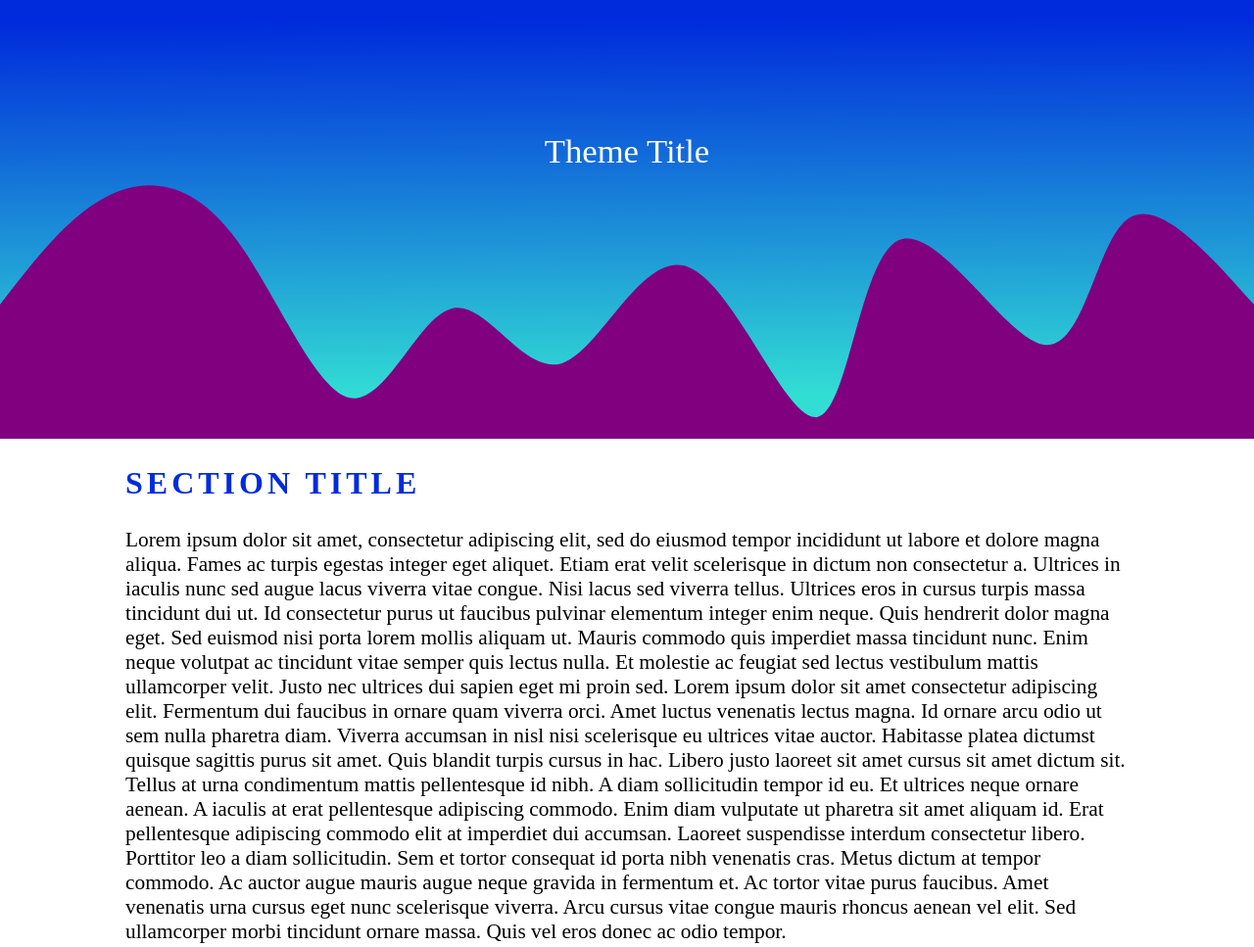
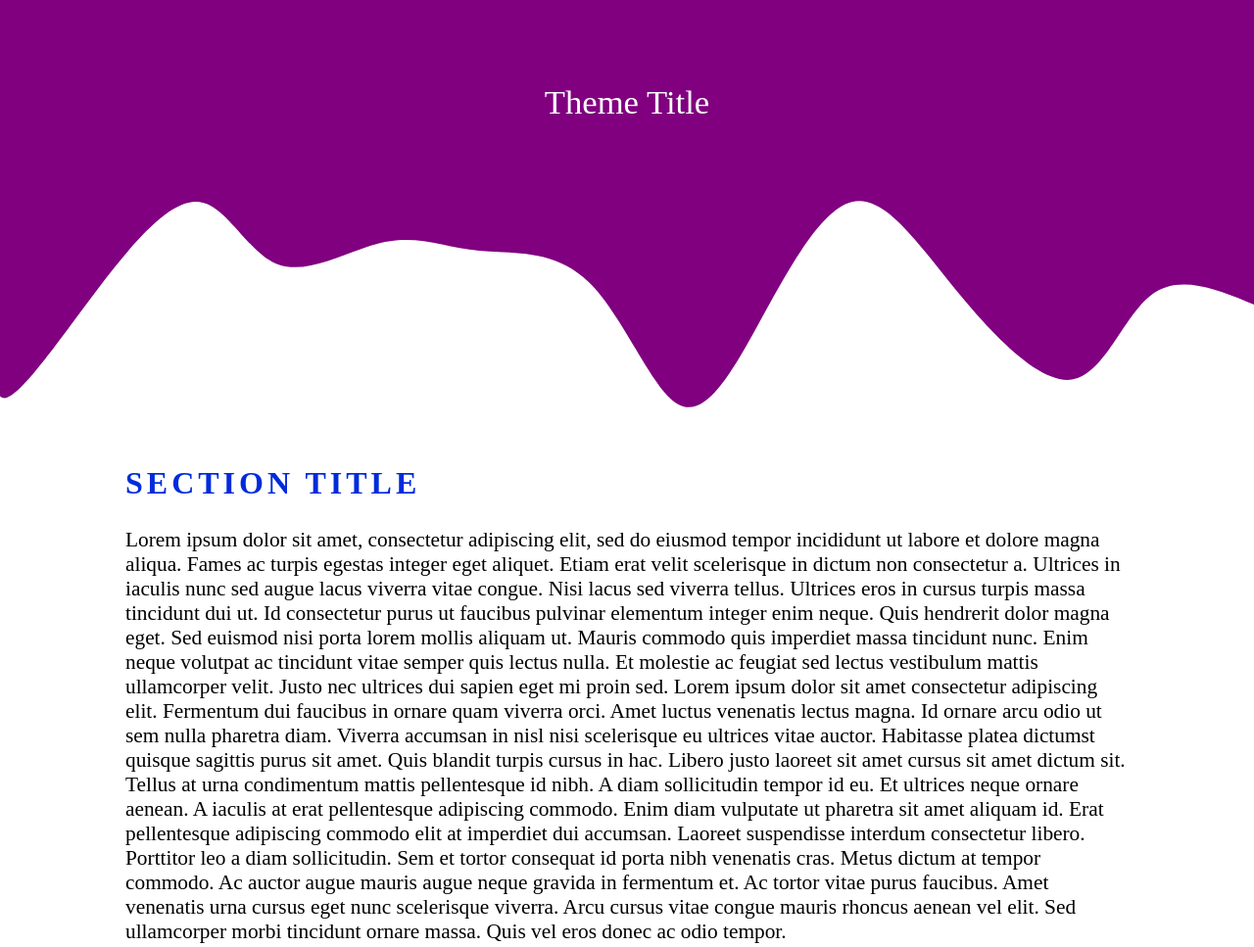
Before and after one commit to cgespi/mobile-friendly-practice, a plain HTML site: page index.html in a window 1280 px wide. Shown: the top 967 px of the page at 98% size. Drawn offline with Linux system fonts and the light colour scheme.

Commit message:
Changed svg>path gradient to fill for media queries

```diff
--- a/css/media-queries.css
+++ b/css/media-queries.css
@@ -1,17 +1,17 @@
 @media (max-width: 480px) {
-    header {
-        background-color: pink;
+    path {
+        fill: pink;
     }
 }
 
 @media (min-width: 481px) {
-    header {
-        background-color: green;
+    path {
+        fill: green;
     }
 }
 
-@media (min-width: 769px) {
-    header {
-        background-color: purple;
+@media (min-width: 1024px) {
+    path {
+        fill: purple;
     }
 }
--- a/css/styles.css
+++ b/css/styles.css
@@ -15,7 +15,7 @@
     position: absolute;
     width: 100%;
     text-align: center;
-    top: 100px;
+    top: 50px;
     font-size: 26pt;
     color: white;
 }
--- a/index.html
+++ b/index.html
@@ -13,13 +13,7 @@
         Theme Title
     </p>
     <svg width="100%" height="100%" id="svg" viewBox="0 0 1440 500" xmlns="http://www.w3.org/2000/svg" class="transition duration-300 ease-in-out delay-150">
-        <defs>
-            <linearGradient id="gradient" x1="51%" y1="100%" x2="49%" y2="0%">
-                <stop offset="5%" stop-color="#002bdcff"></stop>
-                <stop offset="95%" stop-color="#32ded4ff"></stop>
-            </linearGradient>
-        </defs>
-        <path d="M 0,700 C 0,700 0,350 0,350 C 56.04929177165988,412.9385765309827 112.09858354331976,475.8771530619653 147,447 C 181.90141645668024,418.1228469380347 195.6549575983808,297.4299642831213 241,304 C 286.3450424016192,310.5700357168787 363.2815860631571,444.40298980554934 408,424 C 452.7184139368429,403.59701019445066 465.21869814899094,228.95807649468142 501,221 C 536.7813018510091,213.04192350531858 595.8436213408792,371.76470421572503 649,393 C 702.1563786591208,414.23529578427497 749.406816487492,297.98310664241865 794,283 C 838.593183512508,268.01689335758135 880.5291127091526,354.30286921460055 920,346 C 959.4708872908474,337.69713078539945 996.4767326758972,234.80541649917924 1038,243 C 1079.5232673241028,251.19458350082076 1125.5639565872584,370.47546478868253 1174,432 C 1222.4360434127416,493.52453521131747 1273.2674409750691,497.2927243460907 1318,474 C 1362.7325590249309,450.7072756539093 1401.3662795124656,400.35363782695464 1440,350 C 1440,350 1440,700 1440,700 Z" stroke="none" stroke-width="0" fill="url(#gradient)" class="transition-all duration-300 ease-in-out delay-150 path-0" transform="rotate(-180 720 350)"></path>
+        <path d="M 0,700 C 0,700 0,350 0,350 C 42.897318314546666,367.7793422914982 85.79463662909333,385.5586845829965 118,361 C 150.20536337090667,336.4413154170035 171.71877179817324,269.54460395951236 209,264 C 246.28122820182676,258.45539604048764 299.33027617821364,314.26289957895415 344,369 C 388.66972382178636,423.73710042104585 424.9601234889722,477.403797724671 462,468 C 499.0398765110278,458.596202275329 536.8292298658974,386.1219095223619 570,326 C 603.1707701341026,265.8780904776381 631.7229570474384,218.10856418588156 662,236 C 692.2770429525616,253.89143581411844 724.2789419443491,337.443833734112 764,376 C 803.7210580556509,414.556166265888 851.1612751751654,408.1161008776705 890,412 C 928.8387248248346,415.8838991223295 959.075957354989,430.091762755206 998,422 C 1036.924042645011,413.908237244794 1084.5348954048786,383.51684810150556 1120,396 C 1155.4651045951214,408.48315189849444 1178.7844610254965,463.8408448387717 1211,468 C 1243.2155389745035,472.1591551612283 1284.3272604931358,425.11977254340763 1327,369 C 1369.6727395068642,312.88022745659237 1413.9064970019613,247.68006498759783 1433,243 C 1452.0935029980387,238.31993501240217 1446.0467514990194,294.1599675062011 1440,350 C 1440,350 1440,700 1440,700 Z" stroke="none" stroke-width="0" class="transition-all duration-300 ease-in-out delay-150 path-0" transform="rotate(-180 720 350)"></path>
     </svg>
 </header>
 <body>
```
